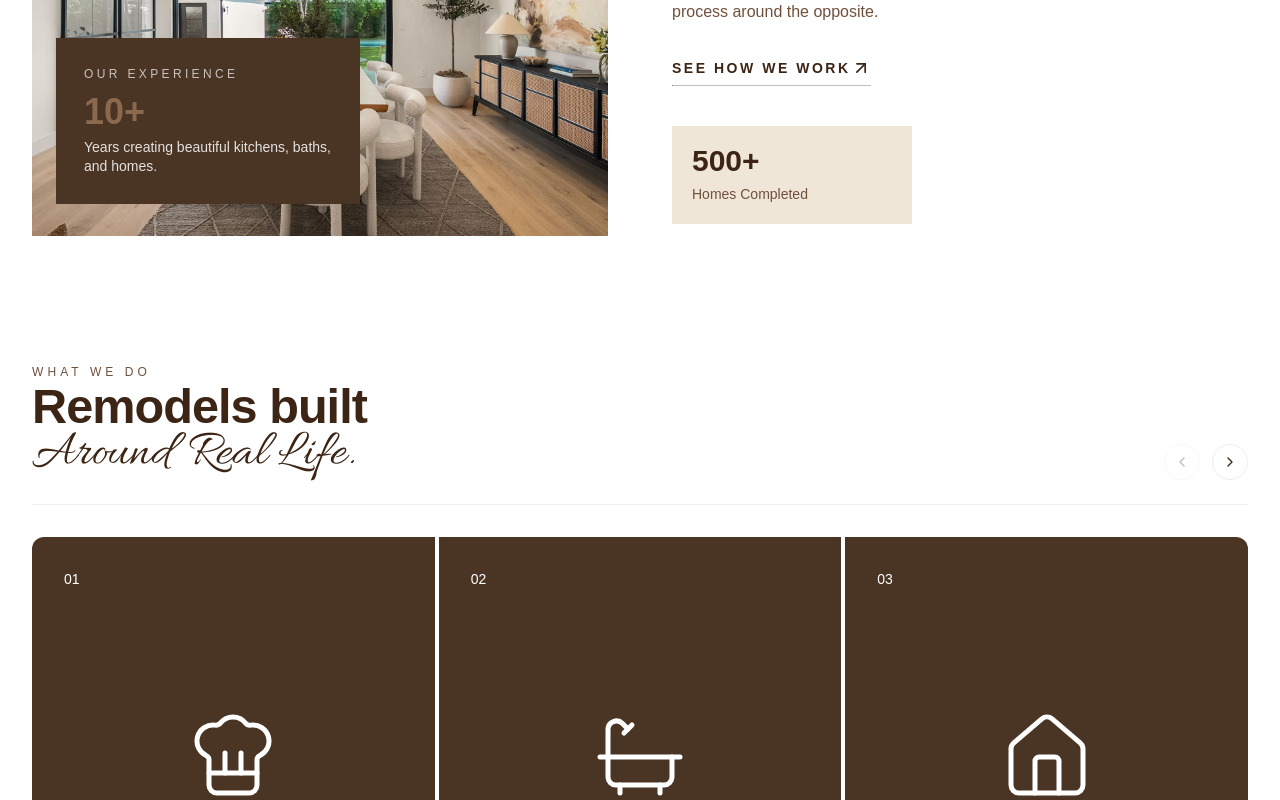
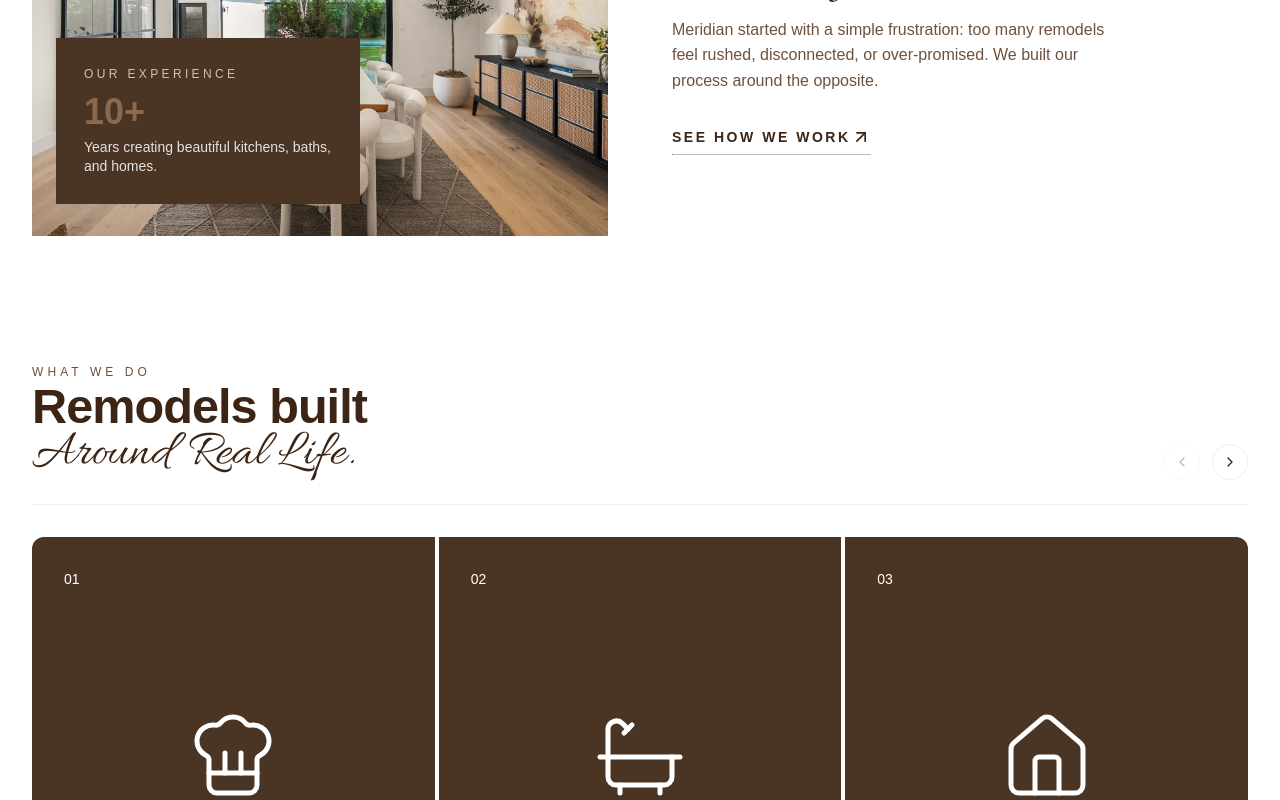
Before and after one commit to awaiskhancpp/meridian, a Next.js app: page / in a window 1280 px wide. Shown: the part 1100-1900 px from the top of the page. Built offline with nearby package versions, Linux system fonts and the light colour scheme; a web font is replaced by a local one.

Commit message:
fix: comment out unused About component stats section for cleaner code

```diff
--- a/src/components/homepage/About.tsx
+++ b/src/components/homepage/About.tsx
@@ -92,10 +92,10 @@ export default function About() {
               </Button>
             </div>
 
-            <div className="mt-10 max-w-[15rem] bg-cream p-5">
+            {/* <div className="mt-10 max-w-[15rem] bg-cream p-5">
               <p className="text-3xl font-black leading-none text-dark">{about.stats[1].value}</p>
               <p className="mt-2 text-sm text-dark-muted">{about.stats[1].label}</p>
-            </div>
+            </div> */}
           </div>
         </div>
       </Container>
```
